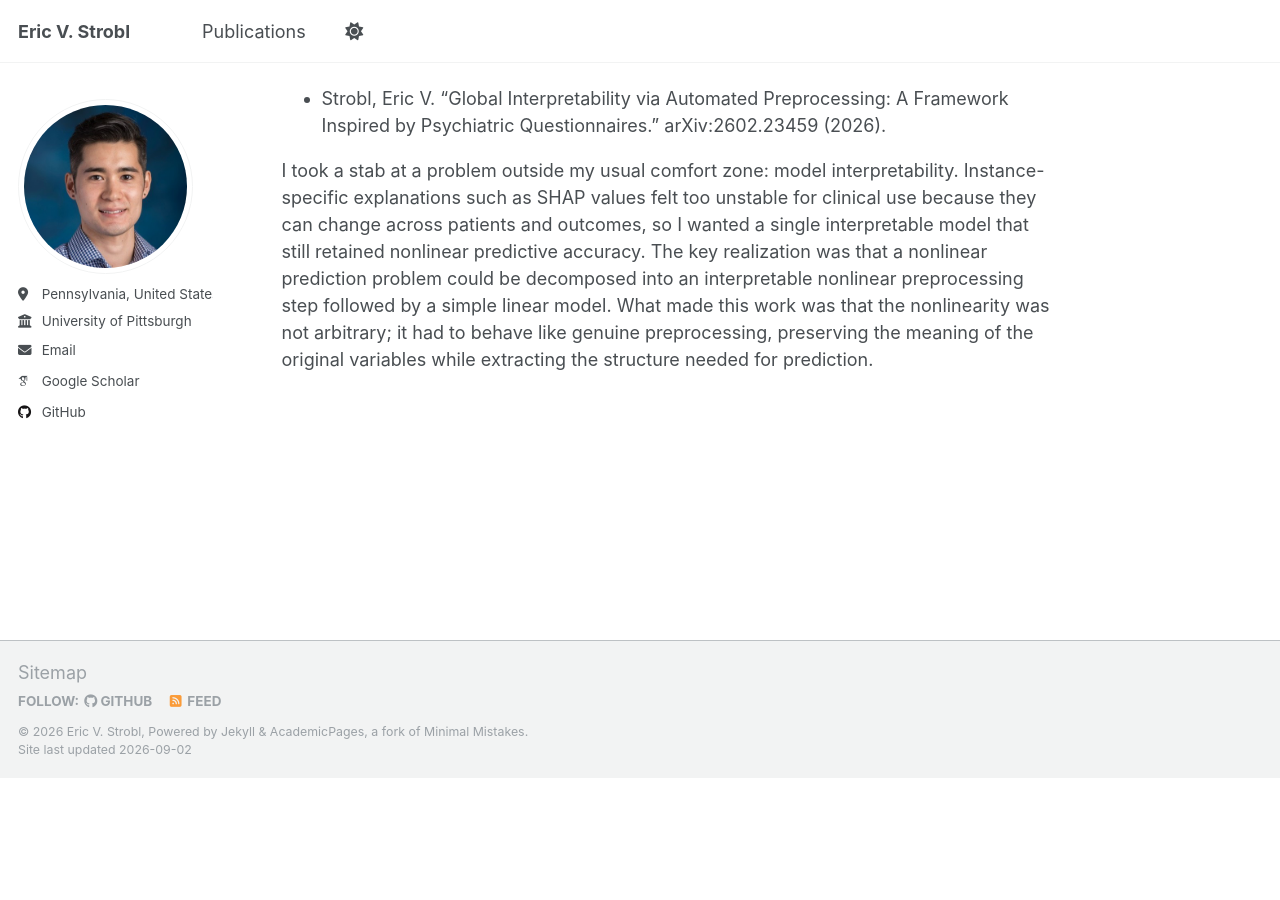
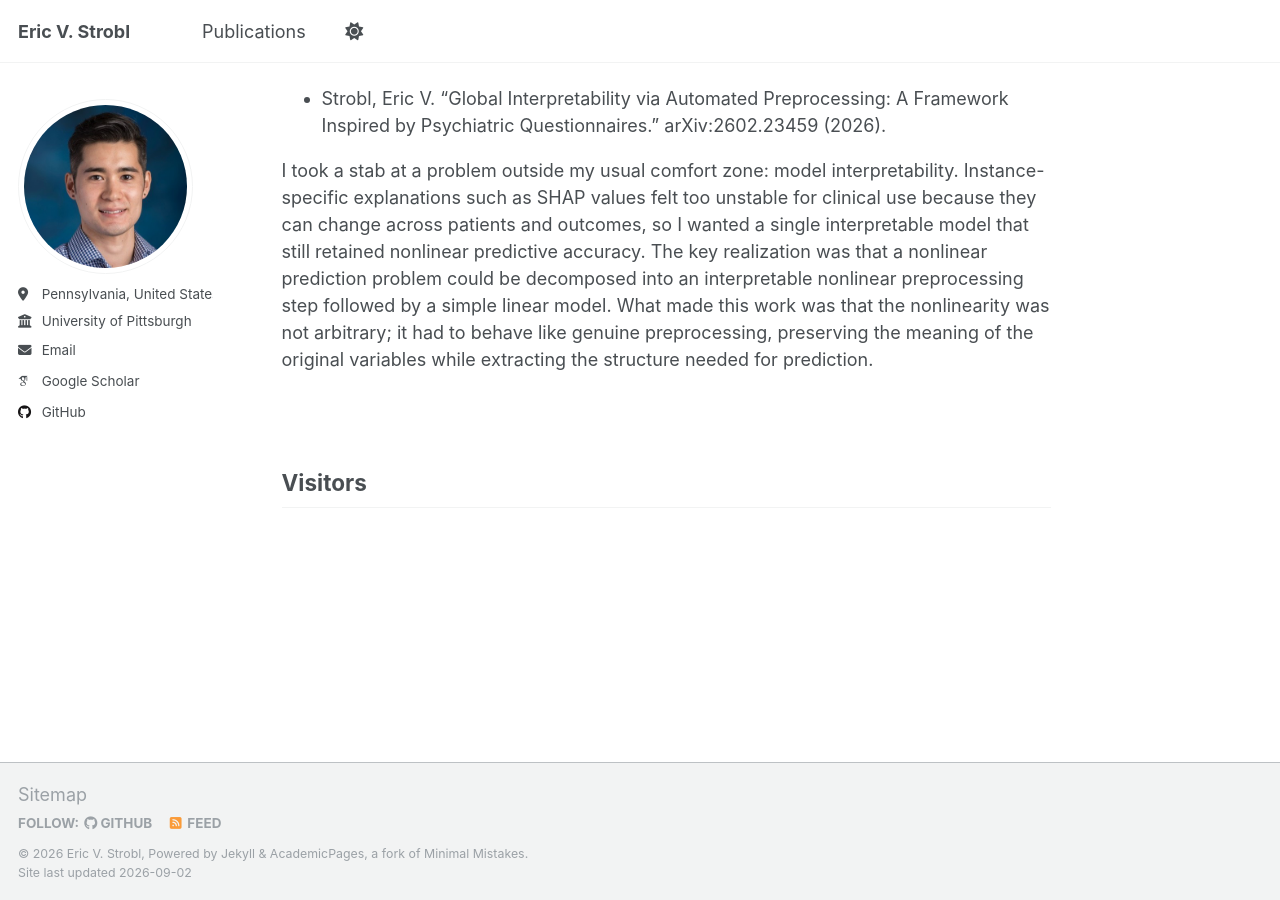
Before and after one commit to ericstrobl/ericstrobl.github.io, a Jekyll site: the page built from _pages/about.md, in a window 1280 px wide and 900 px high, scrolled down 7433 px. Built offline with Jekyll 4.4.1, drawn with Linux system fonts in a browser that asks for light colours; some web fonts are replaced; a script that is not in the unit is left out; before the commit the page ends 8211 px from its top, so only the background shows below that.

Commit message:
Update about.md

```diff
--- a/_pages/about.md
+++ b/_pages/about.md
@@ -108,3 +108,14 @@ Others
 - Strobl, Eric V. "Global Interpretability via Automated Preprocessing: A Framework Inspired by Psychiatric Questionnaires." arXiv:2602.23459 (2026).
 
 I took a stab at a problem outside my usual comfort zone: model interpretability. Instance-specific explanations such as SHAP values felt too unstable for clinical use because they can change across patients and outcomes, so I wanted a single interpretable model that still retained nonlinear predictive accuracy. The key realization was that a nonlinear prediction problem could be decomposed into an interpretable nonlinear preprocessing step followed by a simple linear model. What made this work was that the nonlinearity was not arbitrary; it had to behave like genuine preprocessing, preserving the meaning of the original variables while extracting the structure needed for prediction.
+
+
+
+<br>
+
+## Visitors
+
+<div style="text-align:center;">
+<script src="https://statable.com/js/K6S5E1AfF8/t/mw.js" data-id="3287194" data-period="90d" data-display-mode="cities"></script>
+
+</div>
```
